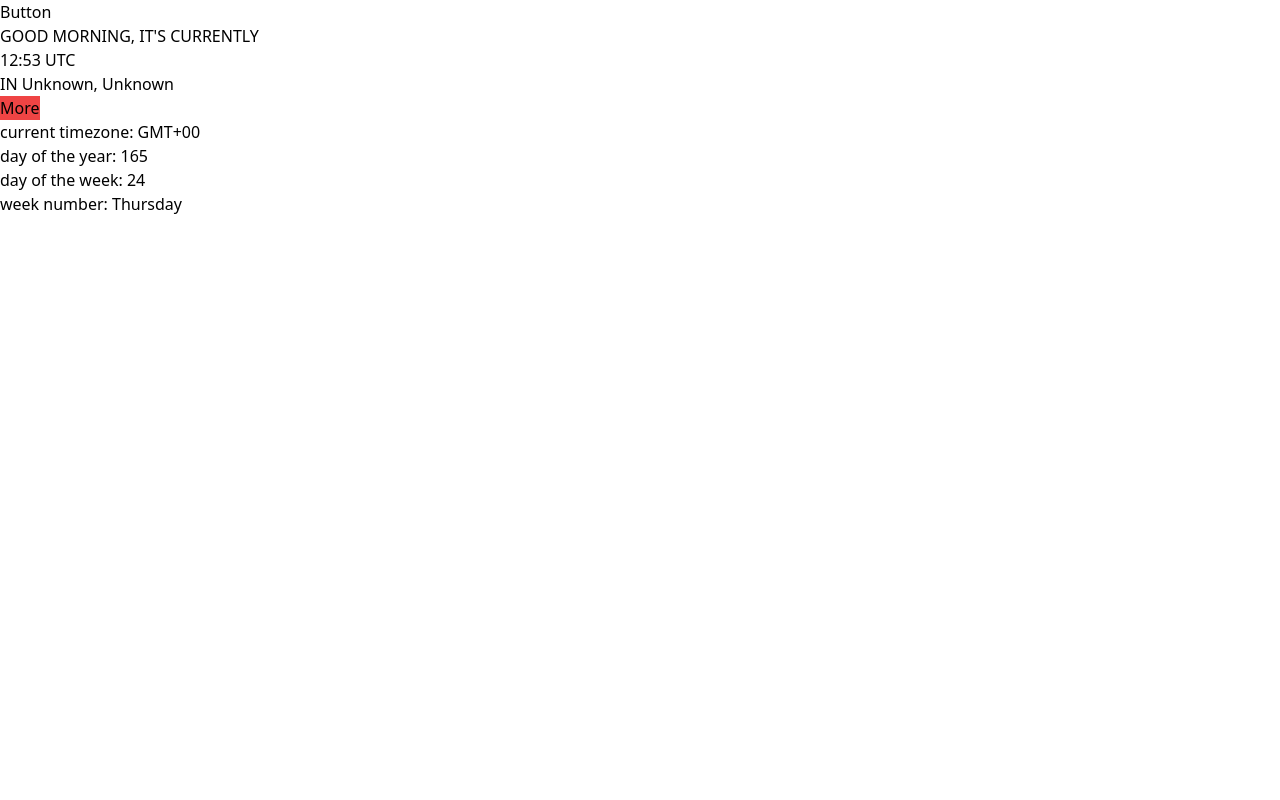
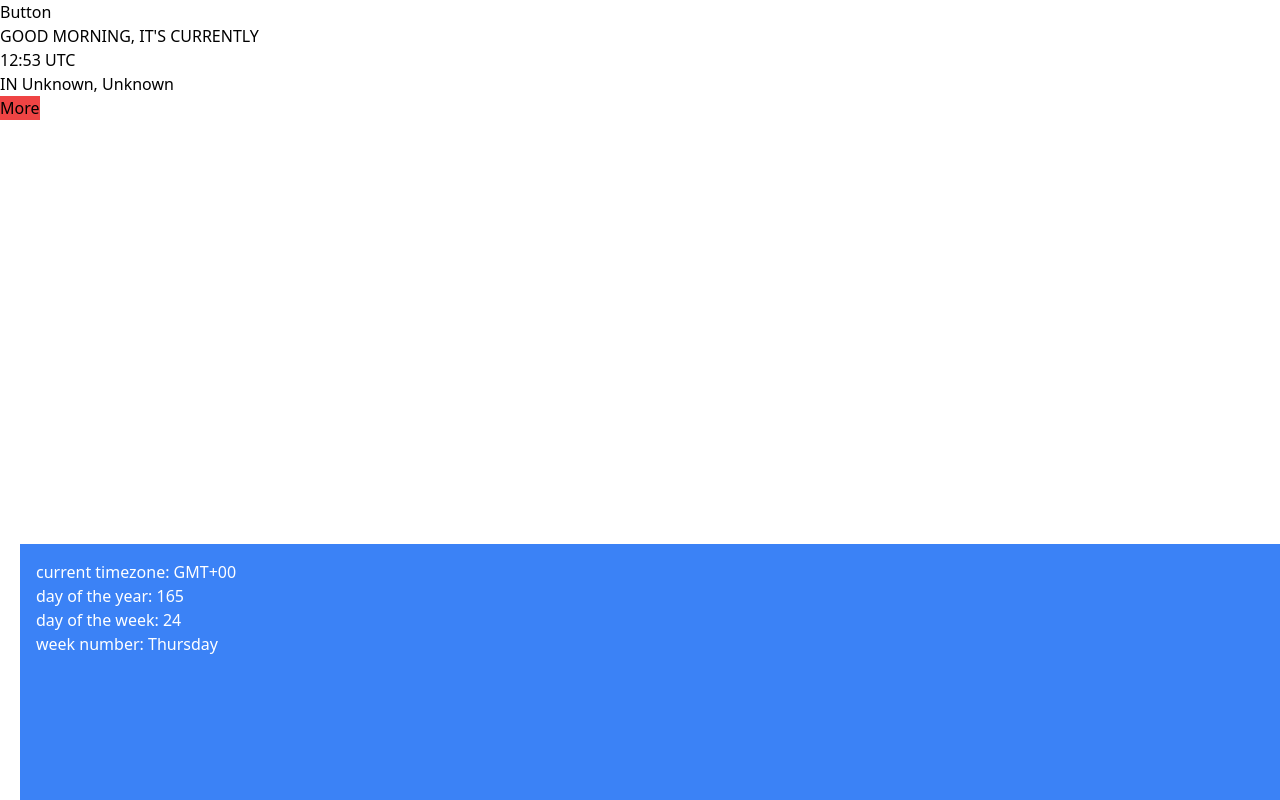
Before and after one commit to radhd/react-clock-app, a React (Vite) app: page / in a window 1280 px wide. Both pictures are taken after a click on the button "More". Built offline with nearby package versions, Linux system fonts and the light colour scheme; no server answers.

Commit message:
Set styles

```diff
--- a/src/App.tsx
+++ b/src/App.tsx
@@ -5,8 +5,10 @@ import { MoreButton } from "./components/MoreButton";
 function App() {
   return (
     <>
-      <QuoteGenerator />
-      <ShowTime />
+      <section id="main">
+        <QuoteGenerator />
+        <ShowTime />
+      </section>
       <MoreButton />
     </>
   );
--- a/src/components/BottomNavigation.tsx
+++ b/src/components/BottomNavigation.tsx
@@ -44,10 +44,22 @@ export function BottomNavigation(props: Props) {
     return dayOfWeekName;
   };
 
+  const mainElement = document.getElementById("main");
+
+  // if (mainElement) {
+  //   if (isOpen) {
+  //     mainElement.style.marginBottom = "250px";
+  //   } else {
+  //     mainElement.style.marginBottom = "0";
+  //   }
+  // }
+
   return (
     <>
       {isOpen ? (
-        <div>
+        <div
+          className={`fixed bottom-0 left-0 z-10 w-full overflow-hidden bg-blue-500 p-4 text-white transition-all duration-300 ${isOpen ? "ms-5 min-h-64" : ""}`}
+        >
           <p>current timezone: {currentTimezone(now)}</p>
           <p>day of the year: {getDayOfYear(now)}</p>
           <p>day of the week: {getWeekNumber(now)}</p>
```
